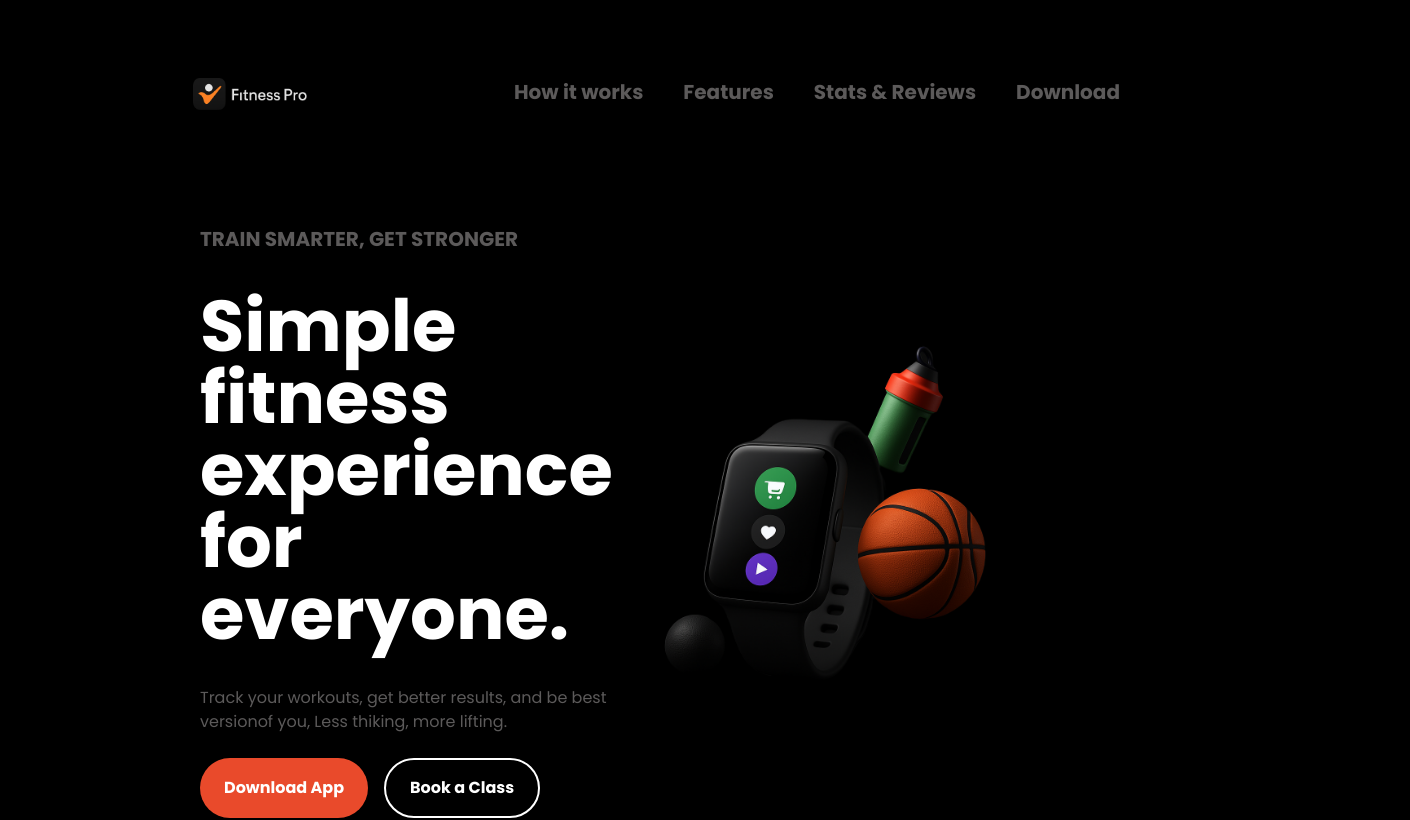
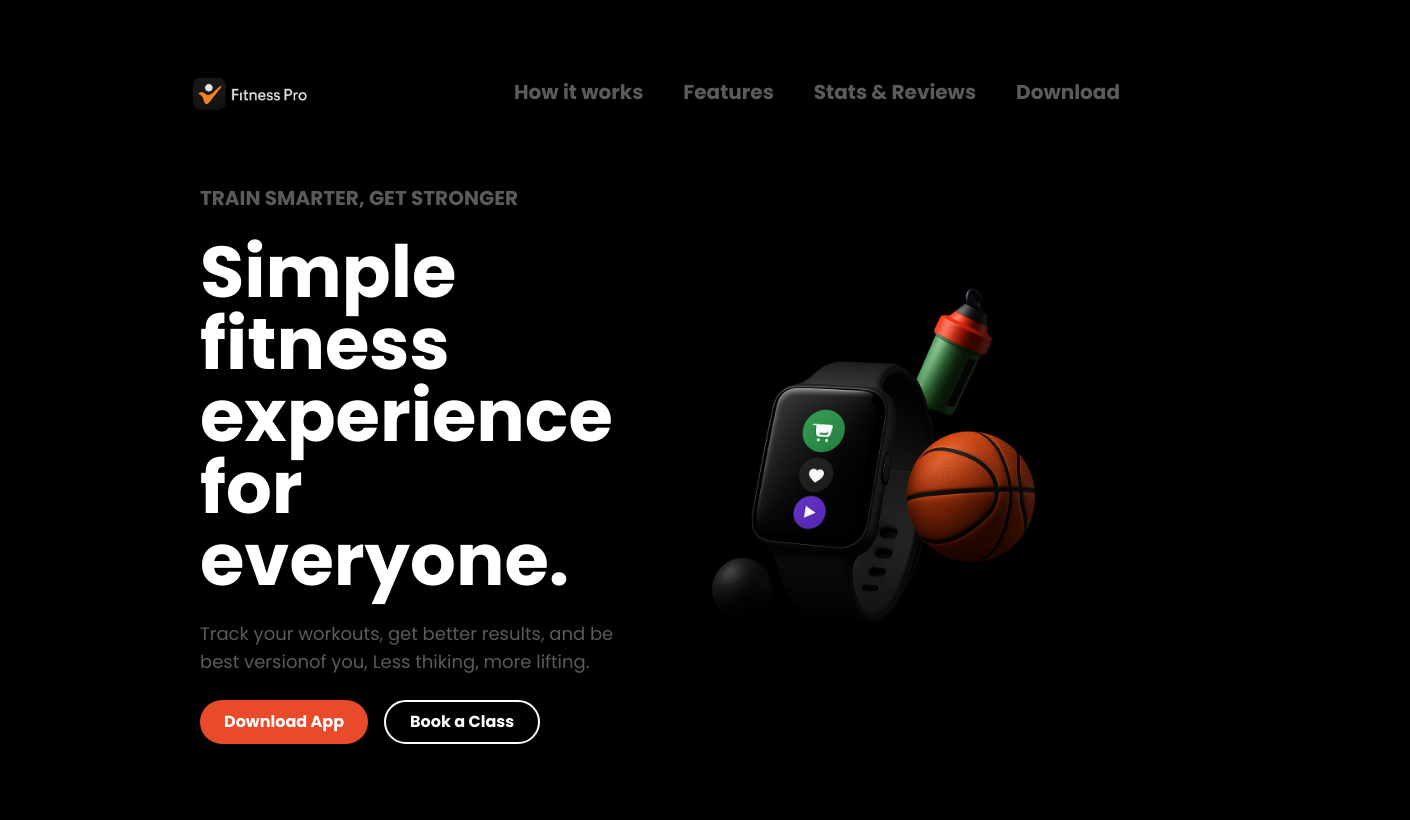
Before and after one commit to natancorcovia/FitnessProWeb, a React (Vite) app: page / in a window 1280 px wide. Shown: the top 820 px of the page, 1410 px wide, since content can reach past the window. Built offline with nearby package versions, Linux system fonts and the light colour scheme.

Commit message:
Testando opcoes de design mais resposivas

```diff
--- a/src/App.jsx
+++ b/src/App.jsx
@@ -14,7 +14,7 @@ function App() {
         subtitle="TRAIN SMARTER, GET STRONGER"
         description="Track your workouts, get better results, and be best versionof you, Less thiking, more lifting."
         src={img1}
-        imgsize={"w-[720px]"}
+        imgsize={"w-[1200px]"}
       />
 
       <Partners/>
--- a/src/componentes/Section.jsx
+++ b/src/componentes/Section.jsx
@@ -1,26 +1,26 @@
 export default function Section({ title, subtitle, description, src, imgsize, reverse }){
     return(
     <>
-    <div className="mb-[150px]">
-        <section className={`flex items-center justify-between p-10 ${reverse ? 'flex-row-reverse' : ''}`}>
-            <div className="text-white font-[Poppins] w-[560px]" >
+    <div className="mb-36">
+        <section className={`flex flex-col-reverse md:flex-row items-center justify-between px-4 md:px-10 gap-10 ${reverse ? 'md:flex-row-reverse' : ''}`}>
+            <div className="text-white font-[Poppins] w-full md:max-w-xl" >
 
-                <h2 className="font-bold text-[#5C5A5A] text-[20px]">{subtitle}</h2>
-                <h1 className="text-7xl font-bold my-9">{title}</h1>
-                <p className="text-[#5C5A5A]">{description}</p>
+                <h2 className="font-bold text-[#5C5A5A] text-lg md:text-xl">{subtitle}</h2>
+                <h1 className="text-4xl md:text-6xl lg:text-7xl font-bold my-6">{title}</h1>
+                <p className="text-[#5C5A5A] text-base md:text-lg">{description}</p>
 
-                <div className="flex gap-4 my-6">
-                <button className=" cursor-pointer bg-[#E94A2B] hover:bg-red-950 text-white font-semibold py-2 px-6 rounded-full transition duration-200">
+                <div className="flex flex-col sm:flex-row gap-4 my-6">
+                <button className="bg-[#E94A2B] hover:bg-red-950 text-white font-semibold py-2 px-6 rounded-full transition duration-200">
                     Download App
                 </button>
 
-                <button className="cursor-pointer border-2 hover:bg-zinc-800 text-white font-semibold py-4 px-6 rounded-full transition duration-200">
+                <button className="border-2 border-white hover:bg-zinc-800 text-white font-semibold py-2 px-6 rounded-full transition duration-200">
                     Book a Class
                 </button>
                 </div>
             </div>
 
-            <div className="flex mr-[50px]">
+            <div className="w-full flex justify-center md:justify-end">
                 <img src={src} className={imgsize} />
             </div>
         </section>
--- a/src/componentes/Testmonials.jsx
+++ b/src/componentes/Testmonials.jsx
@@ -4,7 +4,7 @@ export default function Testimonials(){
     return(
         <>
         <div>
-            <hr className="w-[1250px] mx-auto border-gray-400"/>
+            <hr className="mx-auto border-gray-400"/>
             <img src={athlene} alt="logo.athlene" className="w-[180px] flex justify-center mx-auto p-0 " />
             <h3 className="text-center font-bold text-[30px] mx-auto w-[800px] my-0 py-0">The greatest fitness app. It´s clear the makers behind this thing use it every week because it is so perfect.</h3>
             <hr className=" w-[800px] mx-auto mt-[50px] mt-[100px] mb-48 border-gray-400"/>
```
